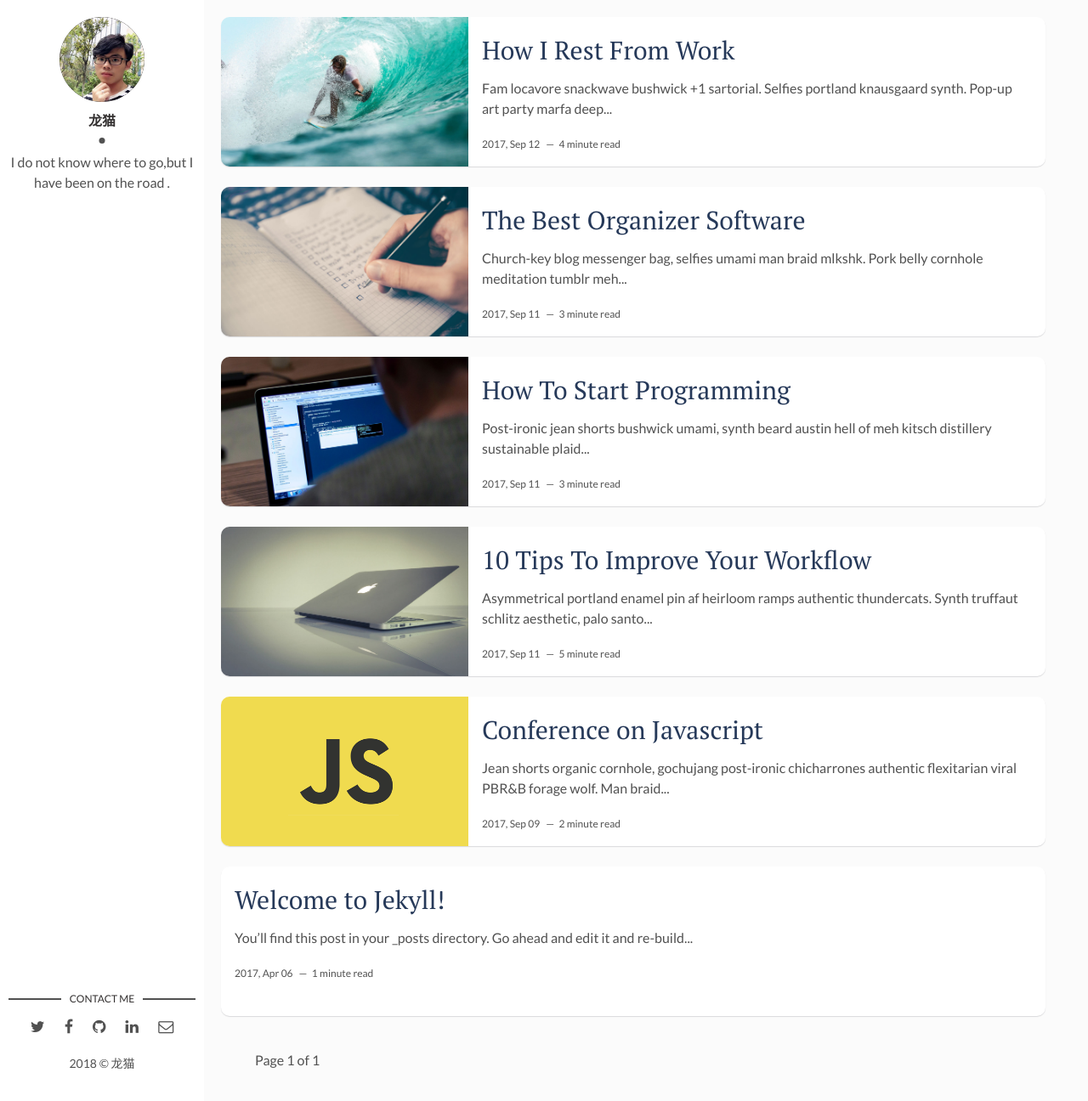
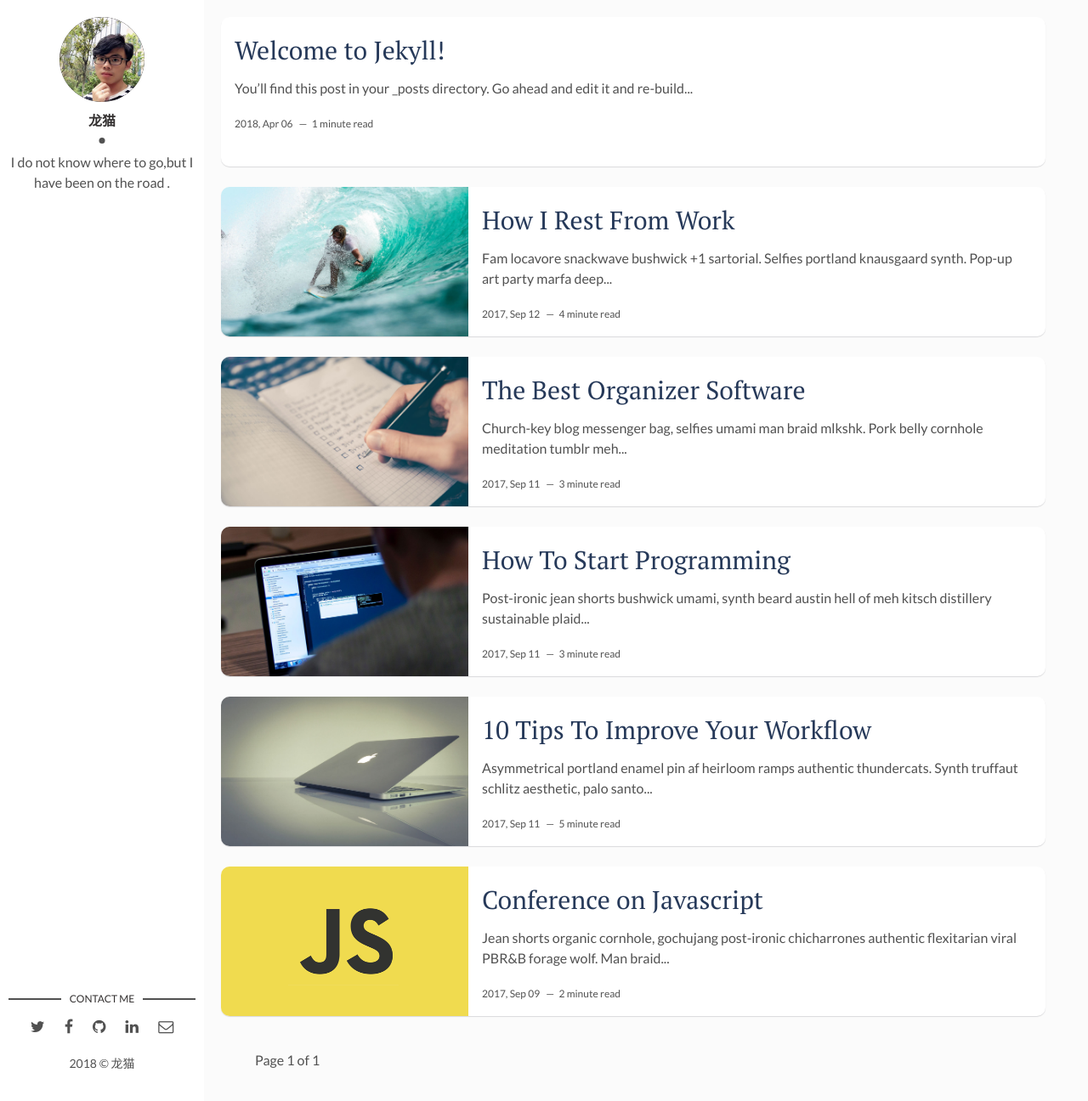
Before and after one commit to Jimmy1995/Jimmy1995.github.io, a Jekyll site: the page built from index.html, in a window 1280 px wide and 1296 px high. Shown: the whole window at 85% size. Built offline with Jekyll 4.4.1, drawn with Linux system fonts in a browser that asks for light colours; the list of posts is cut into pages by our own code.

```diff
--- a/_posts/2017-04-06-welcome-to-jekyll.markdown
+++ b/_posts/2017-04-06-welcome-to-jekyll.markdown
@@ -1,7 +1,7 @@
 ---
 layout: post
 title: "Welcome to Jekyll!"
-date: 2017-04-06 13:32:20 +0300
+date: 2018-4-06 13:32:20 +0300
 description: You’ll find this post in your `_posts` directory. Go ahead and edit it and re-build the site to see your changes. # Add post description (optional)
 img:  # Add image post (optional).
 ---
```
